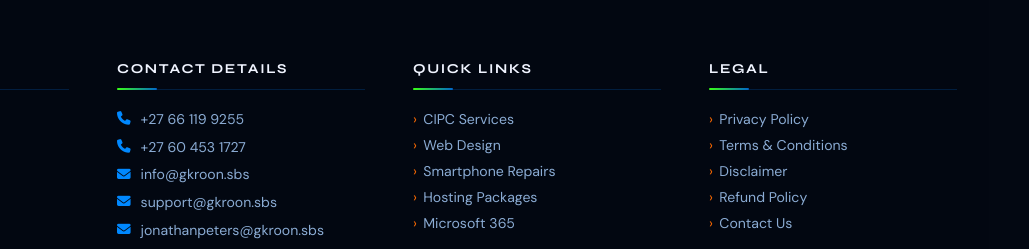
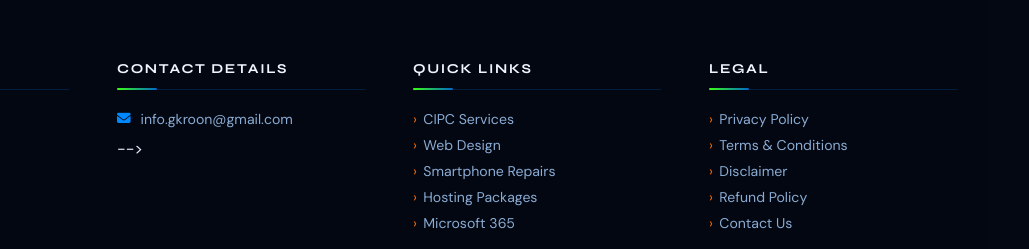
Before and after one commit to G-Kroon/GKroon, a website: page openserve-fibre.html in a window 1280 px wide. Shown: the part 2356-2605 px from the top of the page, 251-1280 px from the left. Drawn offline with Linux system fonts and the light colour scheme; grey boxes are pictures that could not be loaded.

Commit message:
Update openserve-fibre.html
Signed-off-by: Jonathan Peters <jonathanpeters051@gmail.com>

```diff
--- a/openserve-fibre.html
+++ b/openserve-fibre.html
@@ -168,12 +168,12 @@
     <div class="footer-section">
       <h3>Contact Details</h3>
       <div class="contact-details">
-        <p><i class="fas fa-phone"></i> <a href="tel:+27661199255">+27 66 119 9255</a></p>
+        <!--<p><i class="fas fa-phone"></i> <a href="tel:+27661199255">+27 66 119 9255</a></p>
         <p><i class="fas fa-phone"></i> <a href="tel:+27604531727">+27 60 453 1727</a></p>
         <p><i class="fas fa-envelope"></i> <a href="mailto:info@gkroon.sbs">info@gkroon.sbs</a></p>
         <p><i class="fas fa-envelope"></i>  <a href="mailto:support@gkroon.sbs">support@gkroon.sbs</a></p>
-        <p><i class="fas fa-envelope"></i>  <a href="mailto:jonathanpeters@gkroon.sbs">jonathanpeters@gkroon.sbs</a></p>
-        <!--<p><i class="fas fa-envelope"></i> <a href="mailto:info.gkroon@gmail.com">info.gkroon@gmail.com</a></p>-->
+        <p><i class="fas fa-envelope"></i>  <a href="mailto:jonathanpeters@gkroon.sbs">jonathanpeters@gkroon.sbs</a></p>-->
+        <p><i class="fas fa-envelope"></i> <a href="mailto:info.gkroon@gmail.com">info.gkroon@gmail.com</a></p>-->
       </div>
     </div>
     <div class="footer-section">
```
